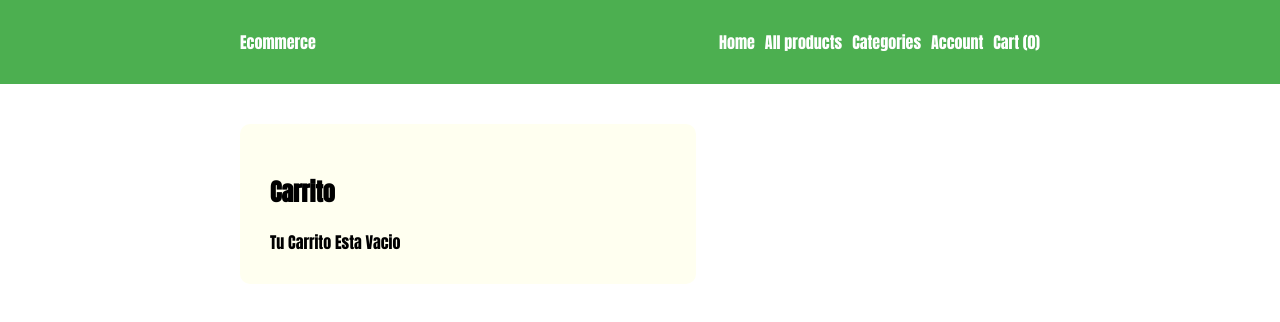
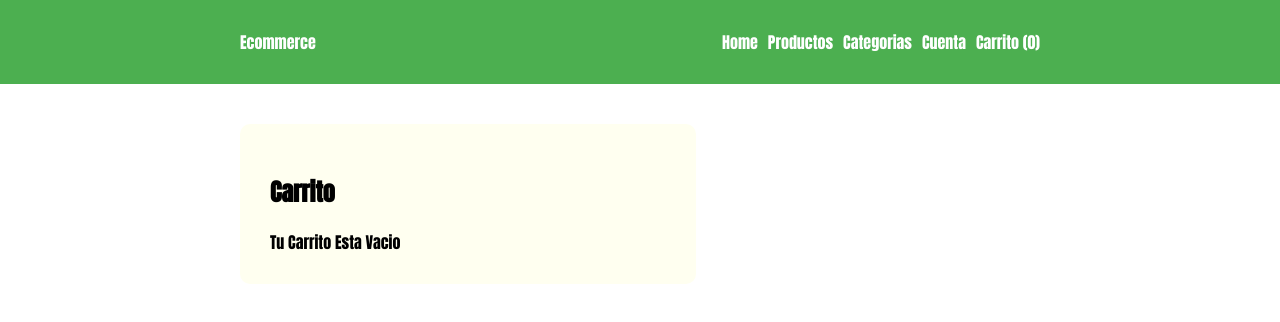
Before and after one commit to KrankVegan/userinterface, a Next.js app: page /cart in a window 1280 px wide. Shown: the top 322 px of the page. Built offline with nearby package versions, Linux system fonts and the light colour scheme.

Commit message:
finished Stripe and started all products page

```diff
--- a/components/CartContext.js
+++ b/components/CartContext.js
@@ -30,8 +30,12 @@ export function CartContextProvider({children}) {
     });
   }
 
+  function clearCart() {
+    setCartProducts([]);
+  }
+
   return (
-    <CartContext.Provider value={{cartProducts, setCartProducts, addProduct, removeProduct}}>
+    <CartContext.Provider value={{cartProducts, setCartProducts, addProduct, removeProduct, clearCart}}>
       {children}
     </CartContext.Provider>
   );
--- a/components/header.js
+++ b/components/header.js
@@ -40,10 +40,10 @@ export default function Header() {
             <Logo href={'/'}>Ecommerce</Logo>
             <StyledNav>
               <NavLink href={'/'}>Home</NavLink>
-              <NavLink href={'/products'}>All products</NavLink>
-              <NavLink href={'/categories'}>Categories</NavLink>
-              <NavLink href={'/account'}>Account</NavLink>
-              <NavLink href={'/cart'}>Cart ({cartProducts.length})</NavLink>
+              <NavLink href={'/products'}>Productos</NavLink>
+              <NavLink href={'/categories'}>Categorias</NavLink>
+              <NavLink href={'/account'}>Cuenta</NavLink>
+              <NavLink href={'/cart'}>Carrito ({cartProducts.length})</NavLink>
             </StyledNav>
           </Wrapper>
         </Center>
--- a/pages/cart.js
+++ b/pages/cart.js
@@ -44,12 +44,13 @@ const ProductImageBox = styled.div`
 
 
 export default function CartPage() {
-    const {cartProducts, addProduct, removeProduct} = useContext(CartContext);
+    const {cartProducts, addProduct, removeProduct, clearCart} = useContext(CartContext);
     const [products, setProducts] = useState([]);
     const [name,setName] = useState('');
     const [address,setAddress] = useState('');
     const [city,setCity] = useState('');
     const [email,setEmail] = useState('');
+    const [isSuccess,setIsSuccess] = useState(false);
 
     useEffect(() => {
         if (cartProducts.length > 0) {
@@ -61,6 +62,18 @@ export default function CartPage() {
           setProducts([]);
         }
       }, [cartProducts]);
+
+      useEffect(() => {
+        if (typeof window === 'undefined') {
+          return;
+        }
+        if (window?.location.href.includes('success')) {
+          setIsSuccess(true);
+          clearCart();
+        }
+      }, []);
+
+
       function moreOfThisProduct(id) {
         addProduct(id);
       }
@@ -78,12 +91,28 @@ export default function CartPage() {
         }
       }
 
-
     let total = 0;
     for(const productId of cartProducts) {
         const price = products.find(p => p._id === productId)?.price || 0;
         total += price;
     }
+
+    if (isSuccess) {
+      return (
+        <>
+          <Header />
+          <Center>
+            <ColumnsWrapper>
+              <Box>
+                <h1>Gracias por tu compra!</h1>
+                <p>Haz ayudado al medio ambiente con tu compra :).</p>
+              </Box>
+            </ColumnsWrapper>
+          </Center>
+        </>
+      );
+    }
+
   return (
     <>
       <Header />
```
Also changed, not shown: components/ProductsGrid.js (added, +21 -0 lines), components/Title.js (added, +7 -0 lines), pages/products.js (added, +29 -0 lines).
